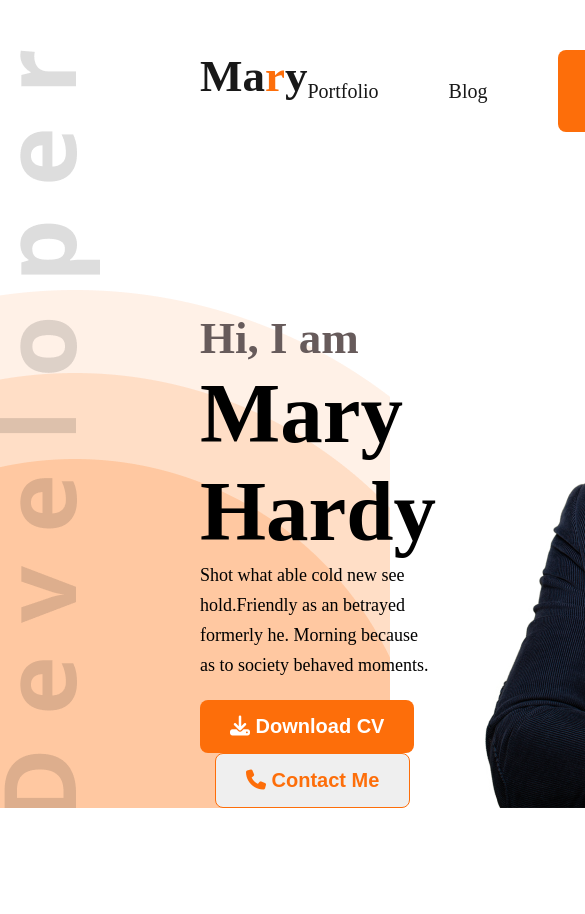
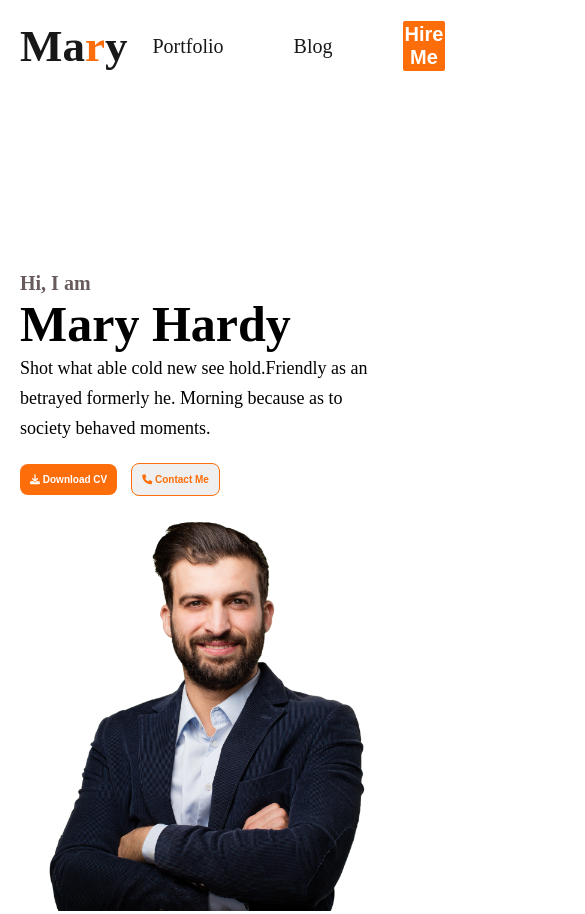
Before and after one commit to Sakibfy/website-portpolio, a plain HTML site: page index.html in a window 390 px wide. Shown: the top 914 px of the page, 585 px wide, since content can reach past the window. Drawn offline with nearby package versions, Linux system fonts and the light colour scheme; files that its build step writes are made by us from their sources.

Commit message:
responsive for only mobile style done

```diff
--- a/index.html
+++ b/index.html
@@ -6,6 +6,7 @@
   <meta name="viewport" content="width=device-width, initial-scale=1.0">
   <title>Presonal portpolio WebSite</title>
   <link rel="stylesheet" href="style/style.css">
+  <link rel="stylesheet" href="responsive.css">
   <link rel="preconnect" href="https://fonts.googleapis.com">
   <link rel="preconnect" href="https://fonts.gstatic.com" crossorigin>
   <link href="https://fonts.googleapis.com/css2?family=Open+Sans:ital,wght@0,300..800;1,300..800&display=swap"
@@ -15,7 +16,7 @@
 </head>
 
 <body>
-  <header class=" header_title">
+  <header class=" header_title ">
     <nav>
       <h3 class=" nav_title">Ma<span class="font_style">r</span>y</h3>
       <ul>
@@ -34,15 +35,17 @@
         <p class="discription">Shot what able cold new see hold.Friendly as an betrayed formerly he. Morning because as
           to
           society behaved moments.</p>
-        <button class="btn1"><i class="fa-solid fa-download"></i> Download CV</button>
-        <button class="btn2"><i class="fa-solid fa-phone"></i> Contact Me</button>
+        <div class="main_btn">
+          <button class="btn1"><i class="fa-solid fa-download"></i> Download CV</button>
+          <button class="btn2"><i class="fa-solid fa-phone"></i> Contact Me</button>
+        </div>
       </div>
       <img class="banner_img" src="images/hardy.png" alt="">
     </div>
   </header>
 
   <main>
-    <section class="about_secondary_bg">
+    <section class="about_secondary_bg ">
       <h3 class="section_title">About Me</h3>
       <p class="section_description">I, m a designer & developer with a passion for web design. I enjoy developing
         simple, clean and slick
@@ -114,7 +117,7 @@
     </section>
 
     <!-- ------resume-section---- -->
-    <section class="Resume">
+    <section class="Resume ">
       <h4 class="section_title" section_title>A summary of My Resume</h4>
       <div class="resume_container">
         <!-- .resume-column*2>h3.resume-column-title+.experience*3>h4.experience-title+h5.experience-sub-title+.experience-description -->
--- a/style/style.css
+++ b/style/style.css
@@ -4,7 +4,7 @@
   margin: 0;
   padding: 0;
   box-sizing: border-box;
-  /* font-family: "Open Sans", sans-serif; */
+
 }
 
 .header_title{
@@ -44,21 +44,6 @@ nav ul li a{
   color: #181818;
 }
 
-nav ul li a::after{
-  content: '';
-  width: 0;
-  height: 5px;
-  background: #FD6E0A;
-  position: absolute;
-  left: 0;
-  bottom: -5px;
-  border-radius: 2px;
-  transition: 0.5s;
-}
-
-nav ul li a:hover::after{
-  width: 100%;
-}
 
 .btn{
   background: #FD6E0A;
@@ -265,7 +250,7 @@ main{
 }
 
 
-footer input[type="text"],  footer input[type="email"], footer textarea{
+.footer_area input[type="text"], footer input[type="email"], footer textarea{
     height: 64px;
     border-radius: 5px;
     background-color: white;
@@ -282,3 +267,81 @@ footer input[type="text"],  footer input[type="email"], footer textarea{
   font-weight: 800;
   margin-bottom: 28px;
 }
+
+.hide{
+  display: none;
+}
+
+
+/* -----------Responsive----------- */
+
+
+@media screen and (max-width: 576px) {
+  .skills_container{
+    flex-direction: column;
+  }
+
+  .resume_container{
+    flex-direction: column;
+    margin-left: 30px;
+  }
+
+  .footer_area{
+    flex-direction: column;
+    padding: 20px;
+  }
+  .footer-column {
+    width: 100%;
+}
+
+footer input[type="text"],  footer input[type="email"], footer textarea{
+width: calc(100% - 20px);
+}
+
+.about_items, .banner_area{
+  flex-direction: column;
+}
+
+.banner_area{
+  margin: 20px;
+}
+
+.banner_img, .left_side{
+  width: 100%;
+}
+
+.sub_title{
+  font-size: 20px;
+}
+
+.main_tilte{
+  font-size: 50px;
+}
+
+.about_secondary_bg{
+  padding: 20px;
+}
+
+.header_title{
+  background-image: none;
+}
+
+.btn1, .btn2{
+margin: 0 10px 10px 0;
+padding: 10px;
+font-size: 10px;
+}
+
+nav{
+ margin: 20px;
+}
+
+nav ul{
+  margin-left: 25px;
+}
+
+nav .btn{
+  padding: 2px;
+  border-radius: 2px;
+}
+}
```
Also changed, not shown: style/responsive.css (added).
